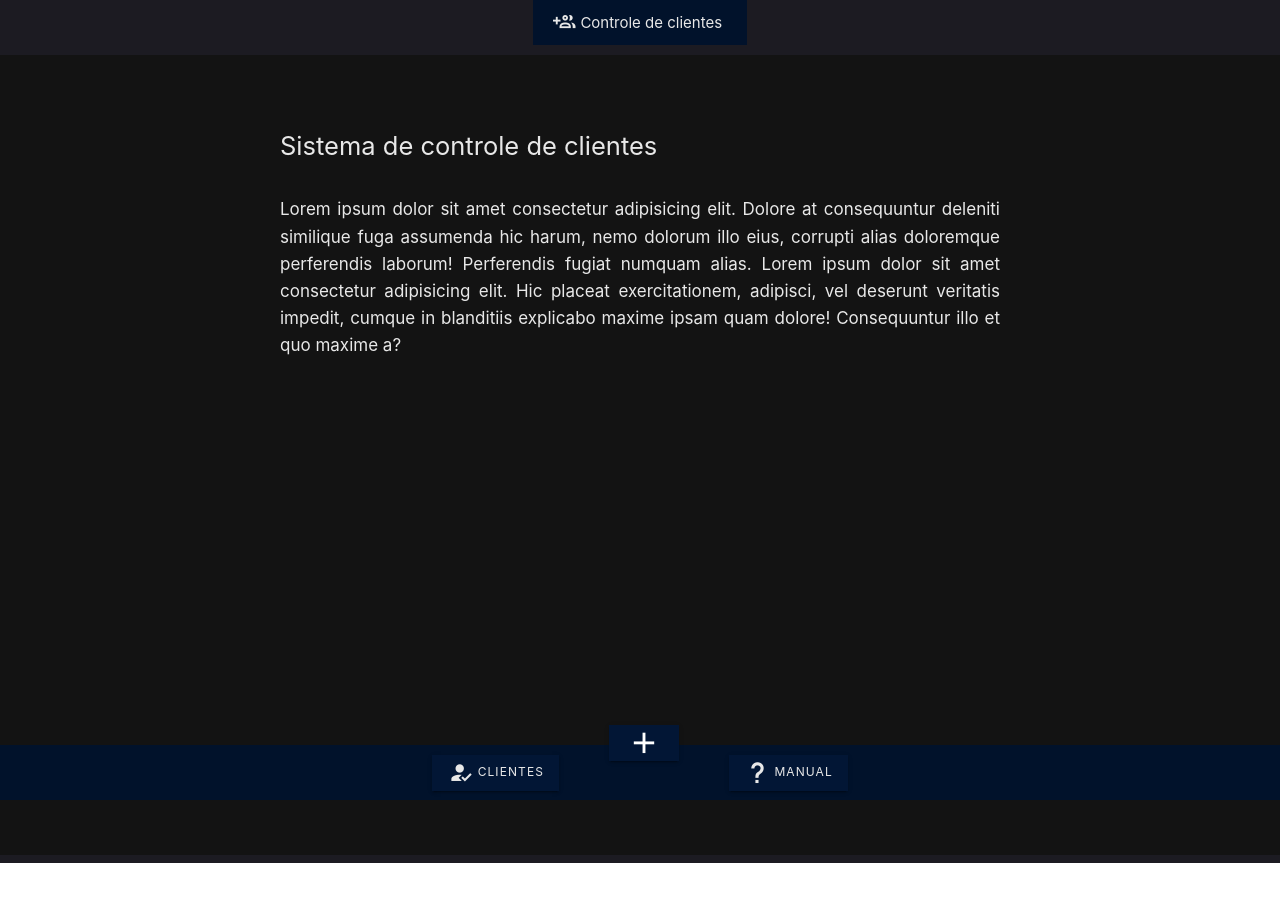
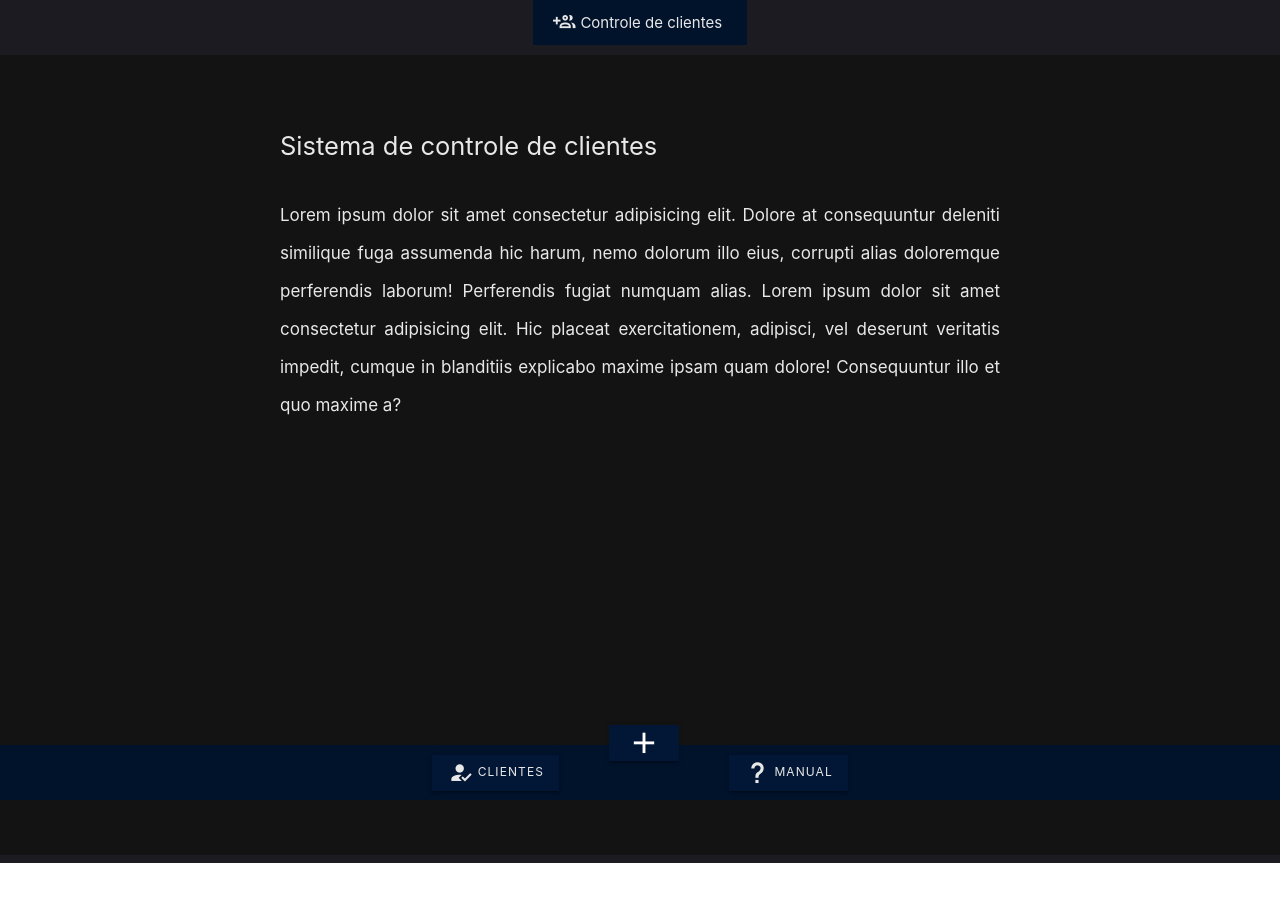
Before and after one commit to diogoneves07/controle-de-clientes, a Vue app: page / in a window 1280 px wide. Shown: the top 902 px of the page. Built offline with nearby package versions, Linux system fonts and the light colour scheme.

Commit message:
refactor: almentar a altura das linhas

```diff
--- a/src/components/TextContainer.vue
+++ b/src/components/TextContainer.vue
@@ -16,5 +16,6 @@
 }
 .text p {
   margin-top: 30px;
+  line-height: 38px;
 }
 </style>
```
